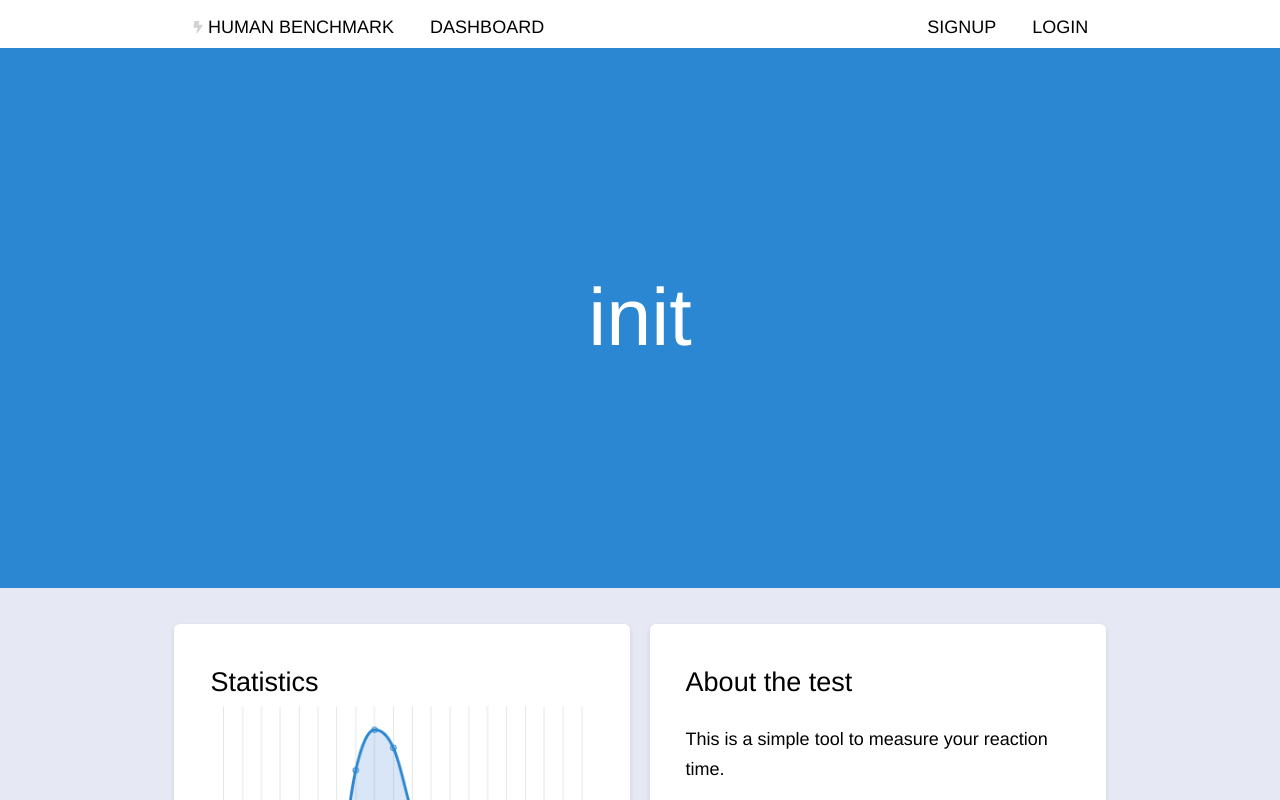
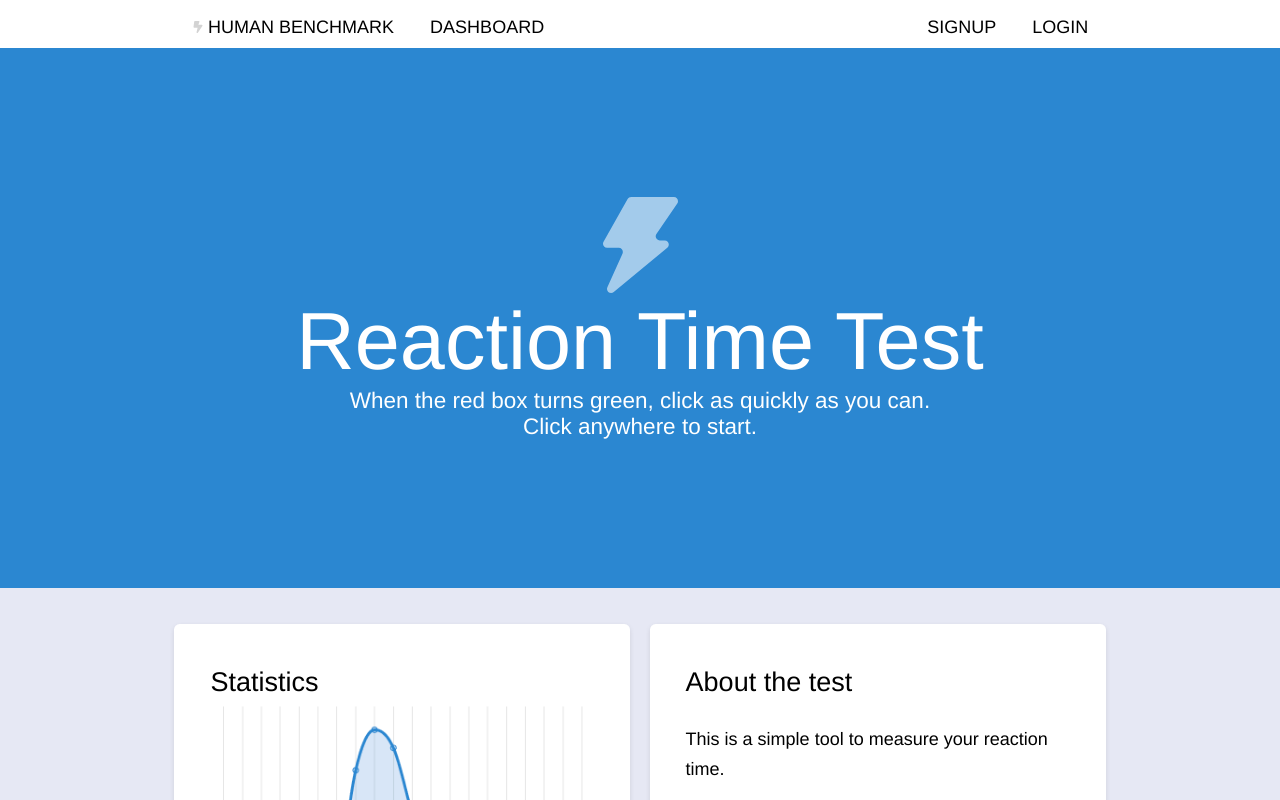
Before and after one commit to SickkMade/humanbenchmark, a React (Vite) app: page / in a window 1280 px wide. Shown: the top 800 px of the page. Built offline with nearby package versions, Linux system fonts and the light colour scheme.

Commit message:
got most game done just one bug

```diff
--- a/src/componenets/MainGame.tsx
+++ b/src/componenets/MainGame.tsx
@@ -1,5 +1,9 @@
 import { useState, useRef, useEffect } from "react"
 import { BsThreeDots } from "react-icons/bs";
+import { FaClock } from "react-icons/fa";
+import { MdError } from "react-icons/md";
+import { BsLightningChargeFill } from "react-icons/bs";
+
 
 enum STATES {
     INIT,
@@ -15,7 +19,7 @@ function MainGame() {
 
     useEffect(()=>{ //when state is CHANGED to this, it will run this code once
         if(state === STATES.WAITFORGREEN){
-            setTimeout(()=>{setState(STATES.GREEN); counter.current = Date.now();},Math.random()*8000 + 2000) //2-10s
+            setTimeout(()=>{setState(STATES.GREEN); counter.current = Date.now();},Math.random()*4000 + 3000) //3-7s
         }
     },[state])
 
@@ -45,7 +49,12 @@ function MainGame() {
   return (
     <section className={`color-${state}`} onClick={handleClick} id="maingame">
         {state === STATES.INIT &&
-        <div>init</div>
+        <>
+        <svg width="75" height="100" viewBox="0 0 100 128" fill="currentcolor" xmlns="http://www.w3.org/2000/svg" className="pulse-faint"><path d="M0.719527 59.616L32.8399 2.79148C33.8149 1.06655 35.6429 0 37.6243 0H94.4947C98.9119 0 101.524 4.94729 99.0334 8.59532L71.201 49.357C68.7101 53.0051 71.3225 57.9524 75.7397 57.9524H82.2118C87.3625 57.9524 89.6835 64.4017 85.7139 67.6841L14.34 126.703C9.85287 130.413 3.43339 125.513 5.82845 120.206L25.9709 75.5735C27.6125 71.936 24.9522 67.8166 20.9615 67.8166H5.50391C1.29539 67.8166 -1.35146 63.2798 0.719527 59.616Z" fill="currentcolor"></path></svg>
+        <div>Reaction Time Test</div>
+        <span>When the red box turns green, click as quickly as you can.</span>
+        <span>Click anywhere to start.</span>
+        </>
         }
         {state === STATES.GREEN &&
         <>
@@ -60,10 +69,18 @@ function MainGame() {
         </>
         }
         {state === STATES.TOOSOON &&
-        <div>TOOSOON</div>
+        <>
+        <MdError/>
+        <div>Too soon!</div>
+        <span>Click to try again.</span>
+        </>
         }
         {state === STATES.RESULTS &&
-        <div>RESULTS {timeAtClick.current}</div>
+        <>
+        <FaClock size={75}/>
+        <div>{timeAtClick.current} ms</div>
+        <span>Click to keep going</span>
+        </>
         }
     </section>
   )
--- a/src/index.css
+++ b/src/index.css
@@ -94,6 +94,9 @@ article a{
 #maingame svg{
   font-size:6rem;
 }
+#maingame span{
+  font-size:1.25rem;
+}
 #maingame:hover{
   cursor:pointer;
 }
@@ -123,3 +126,18 @@ article a{
 #maingame.color-2{
   background-color: var(--red-color);
 }
+.pulse-faint{
+  animation: pulse 2.5s infinite;
+}
+
+@keyframes pulse {
+  0%{
+    color: white;
+  }
+  50%{
+    color: rgba(255, 255, 255, 0.5);
+  }
+  100%{
+    color: white;
+  }
+}
```
